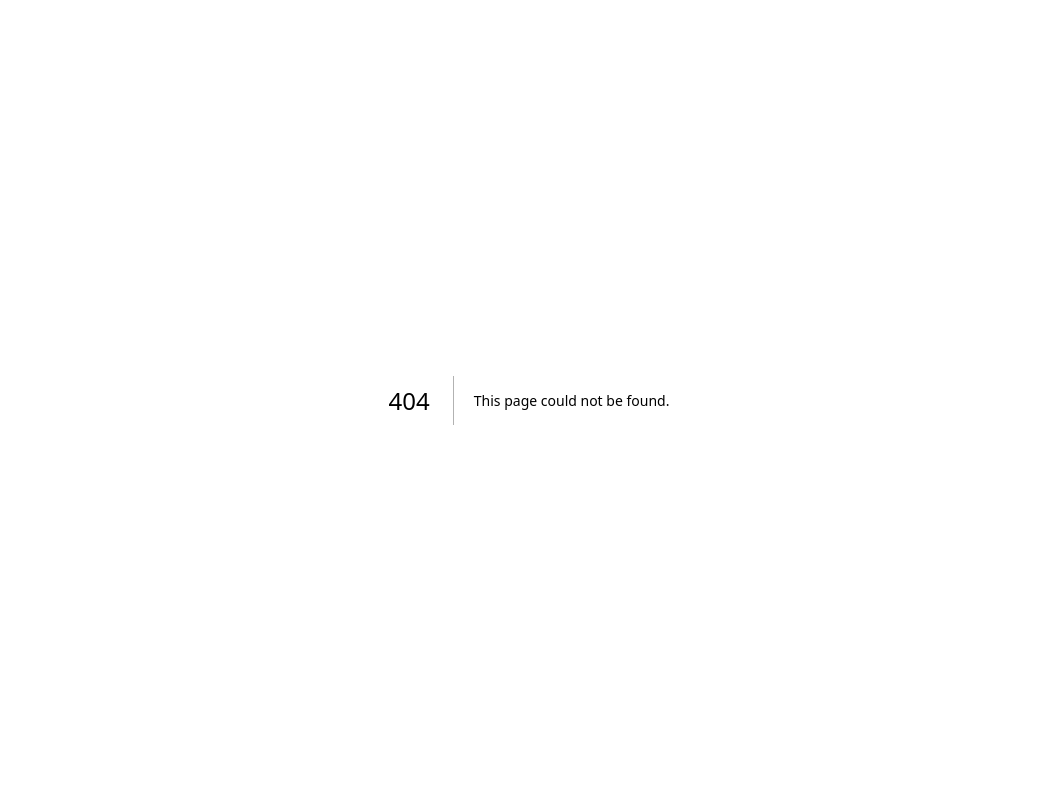
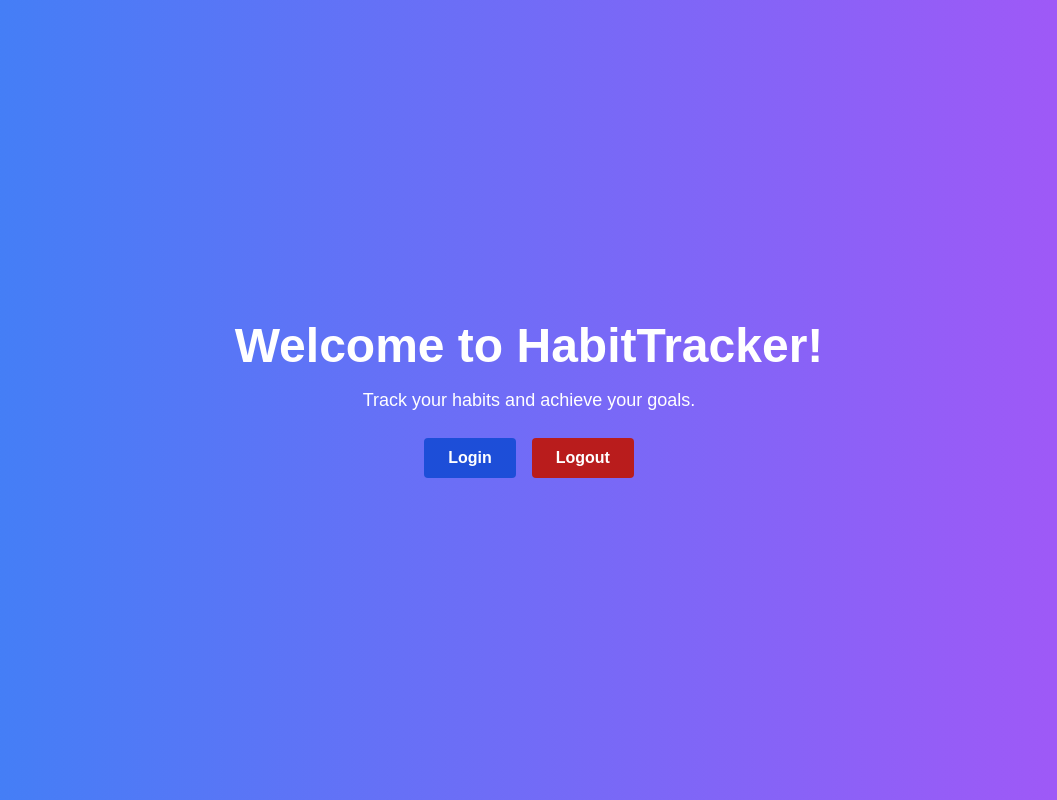
Before and after one commit to merlinjoseph14/habittracker, a Next.js app: page /landingpage in a window 1280 px wide. Before the commit this address had no page. Shown: the whole page, without its empty margins (111-1168 px from the left). Built offline with nearby package versions, Linux system fonts and the light colour scheme; no server answers.

Commit message:
Added firebase authentication still need to connect to vercel

```diff
--- /dev/null
+++ b/app/_utils/auth-context.js
@@ -0,0 +1,42 @@
+"use client";
+
+import { useContext, createContext, useState, useEffect } from "react";
+import {
+  signInWithPopup,
+  signOut,
+  onAuthStateChanged,
+  GithubAuthProvider,
+} from "firebase/auth";
+import { auth } from "./firebase";
+
+const AuthContext = createContext();
+
+export const AuthContextProvider = ({ children }) => {
+  const [user, setUser] = useState(null);
+
+  const gitHubSignIn = () => {
+    const provider = new GithubAuthProvider();
+    return signInWithPopup(auth, provider);
+  };
+
+  const firebaseSignOut = () => {
+    return signOut(auth);
+  };
+
+  useEffect(() => {
+    const unsubscribe = onAuthStateChanged(auth, (currentUser) => {
+      setUser(currentUser);
+    });
+    return () => unsubscribe();
+  }, [user]);
+
+  return (
+    <AuthContext.Provider value={{ user, gitHubSignIn, firebaseSignOut }}>
+      {children}
+    </AuthContext.Provider>
+  );
+};
+
+export const useUserAuth = () => {
+  return useContext(AuthContext);
+};
--- /dev/null
+++ b/app/_utils/firebase.js
@@ -0,0 +1,20 @@
+// Import the functions you need from the SDKs you need
+import { initializeApp } from "firebase/app";
+// TODO: Add SDKs for Firebase products that you want to use
+// https://firebase.google.com/docs/web/setup#available-libraries
+import { getAuth, GithubAuthProvider } from "firebase/auth";
+
+// Your web app's Firebase configuration
+const firebaseConfig = {
+  apiKey: process.env.NEXT_PUBLIC_FIREBASE_API_KEY,
+  authDomain: process.env.NEXT_PUBLIC_FIREBASE_AUTH_DOMAIN,
+  projectId: process.env.NEXT_PUBLIC_FIREBASE_PROJECT_ID,
+  storageBucket: process.env.NEXT_PUBLIC_FIREBASE_STORAGE_BUCKET,
+  messagingSenderId: process.env.NEXT_PUBLIC_FIREBASE_MESSAGING_SENDER_ID,
+  appId: process.env.NEXT_PUBLIC_FIREBASE_APP_ID,
+};
+
+// Initialize Firebase
+const app = initializeApp(firebaseConfig);
+export const auth = getAuth(app);
+export const provider = new GithubAuthProvider();
--- /dev/null
+++ b/app/components/layout.js
@@ -0,0 +1,7 @@
+import { AuthContextProvider } from "./_utils/auth-context";
+
+const Layout = ({ children }) => {
+  return <AuthContextProvider>{children}</AuthContextProvider>;
+};
+
+export default Layout;
--- /dev/null
+++ b/app/landingpage/page.js
@@ -0,0 +1,56 @@
+'use client'; // Add this if you're using client-side features like state
+
+import { signInWithPopup } from "firebase/auth";
+import { auth, provider } from "../_utils/firebase";
+import { useRouter } from 'next/navigation';
+
+
+export default function LandingPage() {
+  const router = useRouter();
+
+  const handleLogin = async () => {
+    try {
+      // Perform GitHub login using Firebase
+      const result = await signInWithPopup(auth, provider);
+      const user = result.user; // Get user information
+      console.log("User signed in:", user);
+
+      // Redirect to the DailyTrackerPage after successful login
+      router.push("/");
+    } catch (error) {
+      console.error("Error logging in:", error);
+    }
+  };
+
+  const handleLogout = async () => {
+    try {
+      await signOut(auth); // Firebase signOut function
+      console.log("User signed out");
+      router.push("/landingpage"); // Redirect to the login page
+    } catch (error) {
+      console.error("Error logging out:", error);
+    }
+  };
+
+  return (
+    <div className="flex flex-col items-center justify-center h-screen bg-gradient-to-r from-blue-500 to-purple-500 text-white">
+      <h1 className="text-5xl font-bold mb-4">Welcome to HabitTracker!</h1>
+      <p className="text-lg mb-6">Track your habits and achieve your goals.</p>
+
+      <div className="flex space-x-4">
+        <button
+          onClick={handleLogin}
+          className="px-6 py-2 bg-blue-700 hover:bg-blue-800 text-white font-semibold rounded"
+        >
+          Login
+        </button>
+        <button
+          onClick={handleLogout}
+          className="px-6 py-2 bg-red-700 hover:bg-red-800 text-white font-semibold rounded"
+        >
+          Logout
+        </button>
+      </div>
+    </div>
+  );
+}
--- a/app/page.js
+++ b/app/page.js
@@ -1,16 +1,40 @@
 'use client';
 
-import React, { useState, useEffect } from 'react';
+import React, { useState, useEffect, use } from 'react';
+import { useRouter } from 'next/navigation'; // For navigation
+import { onAuthStateChanged, signOut } from 'firebase/auth'; // Firebase auth state listener
+import { auth } from './_utils/firebase';
 import Link from 'next/link';
 
 export default function DailyTrackerPage() {
   const [habits, setHabits] = useState([]);
   const [newHabit, setNewHabit] = useState(''); // State for the new habit input
+  const router = useRouter();
+
+  useEffect(() => {
+    const unsubscribe = onAuthStateChanged(auth, (user) => {
+      if (!user) {
+        router.push('/landingpage'); // Redirect to login page if user is not logged in
+      }
+    });
+
+    return () => unsubscribe();
+  }, [router]);
 
   useEffect(() => {
     const savedHabits = JSON.parse(localStorage.getItem('habits')) || [];
     setHabits(savedHabits);
   }, []);
+
+  const handleLogout = async () => {
+    try {
+      await signOut(auth); // Firebase signOut function
+      console.log("User signed out successfully");
+      router.push('/landingpage'); // Redirect to login page
+    } catch (error) {
+      console.error("Error logging out:", error);
+    }
+  };
 
   // Function to calculate streak for a habit
   const calculateStreak = (habit) => {
@@ -76,6 +100,12 @@ export default function DailyTrackerPage() {
           <Link href="/monthly-tracker" className="text-blue-500 hover:underline">
             Monthly Tracker
           </Link>
+          <button
+            onClick={handleLogout}
+            className="text-red-500 hover:underline"
+          >
+            Logout
+          </button>
         </div>
       </div>
 
--- a/package.json
+++ b/package.json
@@ -9,10 +9,10 @@
     "lint": "next lint"
   },
   "dependencies": {
+    "firebase": "^11.0.2",
     "next": "15.0.3",
     "react": "19.0.0-rc-66855b96-20241106",
-    "react-dom": "19.0.0-rc-66855b96-20241106",
-    "react-router-dom": "^7.0.2"
+    "react-dom": "19.0.0-rc-66855b96-20241106"
   },
   "devDependencies": {
     "eslint": "^8",
```
Also changed, not shown: 1 other file (tests, documents, lock files or other folders).
